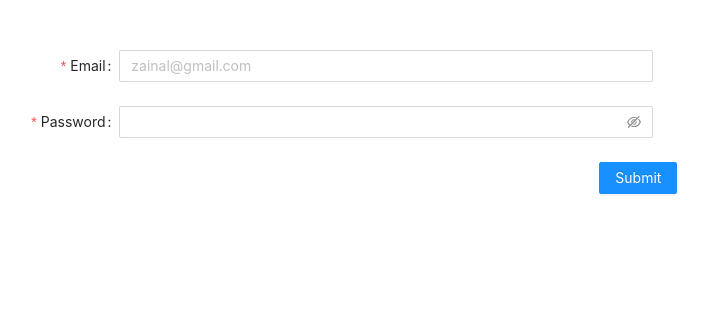
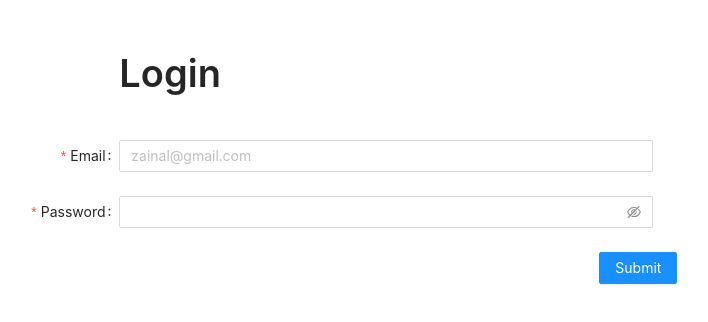
Before and after one commit to zaabdn/test-klikdokter, a Next.js app: page /login in a window 1280 px wide. Shown: the top 322 px of the page, without its empty margins (254-962 px from the left). Built offline with nearby package versions, Linux system fonts and the light colour scheme.

Commit message:
title login

```diff
--- a/pages/login.js
+++ b/pages/login.js
@@ -12,7 +12,7 @@ import Cookies from "js-cookie";
 import { apiLogin } from "../services/api";
 
 const Login = () => {
-  const { Text } = Typography;
+  const { Title, Text } = Typography;
 
   const router = useRouter();
 
@@ -65,6 +65,15 @@ const Login = () => {
       }}
       autoComplete="off"
     >
+      <Form.Item
+        wrapperCol={{
+          offset: 7,
+          span: 10,
+        }}
+      >
+        <Title>Login</Title>
+      </Form.Item>
+
       <Form.Item
         label="Email"
         name="email"
```
